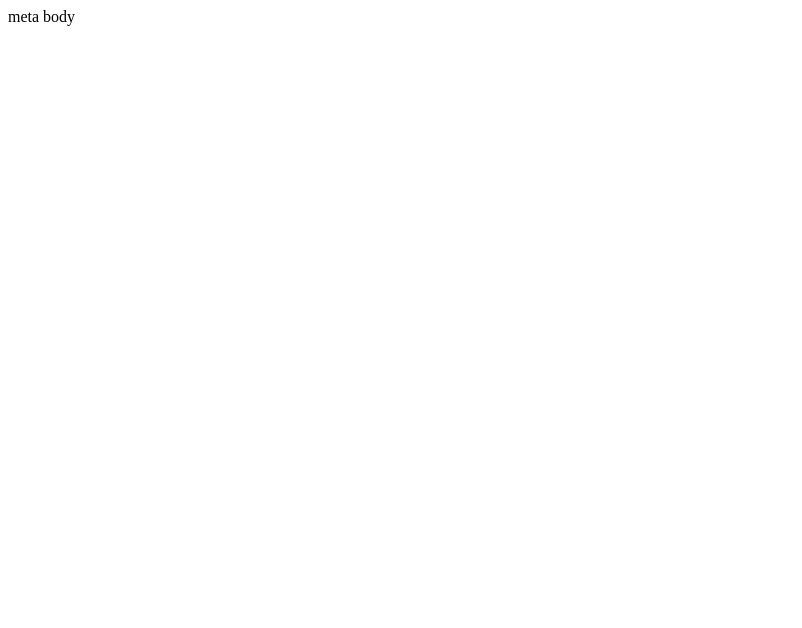
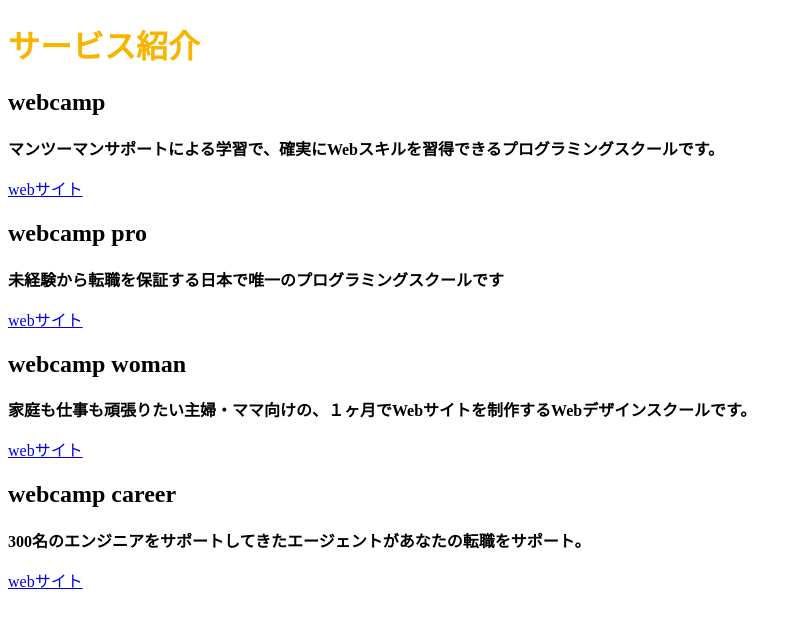
Before and after one commit to shatov130/prachtml, a plain HTML site: page index.html in a window 1280 px wide. Shown: the whole page, without its empty margins (0-802 px from the left). Drawn offline with Linux system fonts and the light colour scheme.

Commit message:
[Finish]1-2

```diff
--- a/index.html
+++ b/index.html
@@ -2,10 +2,22 @@
 <html>
   <head>
     <meta http-equiv="content-type" content="text/html; charset=utf-8" />
-    <title>`substitute(Filename('', 'Page Title'), '^.', '\u&', '')`</title>
-    meta
+    <title>webcampサービス紹介</title>
+    <link rel="stylesheet" href="style.css" type="text/css" />
   </head>
   <body>
-    body
+    <h1>サービス紹介</h1>
+    <h2>webcamp</h2>
+    <p>マンツーマンサポートによる学習で、確実にWebスキルを習得できるプログラミングスクールです。</p>
+    <a href="https://web-camp.io/">webサイト</a>
+    <h2>webcamp pro</h2>
+    <p>未経験から転職を保証する日本で唯一のプログラミングスクールです</p>
+    <a href="http://web-camp.io/pro/">webサイト</a>
+    <h2>webcamp woman</h2>
+    <p>家庭も仕事も頑張りたい主婦・ママ向けの、１ヶ月でWebサイトを制作するWebデザインスクールです。</p>
+    <a href="http://web-camp.io/woman/">webサイト</a>
+    <h2>webcamp career</h2>
+    <p>300名のエンジニアをサポートしてきたエージェントがあなたの転職をサポート。</p>
+    <a href="http://web-camp.io/career/">webサイト</a>
   </body>
 </html>
--- a/style.css
+++ b/style.css
@@ -0,0 +1,11 @@
+h1 {
+  color: #F8B500;
+}
+
+h2 {
+  font-weight: bold;
+}
+
+p {
+    font-weight: bold;
+}
```
